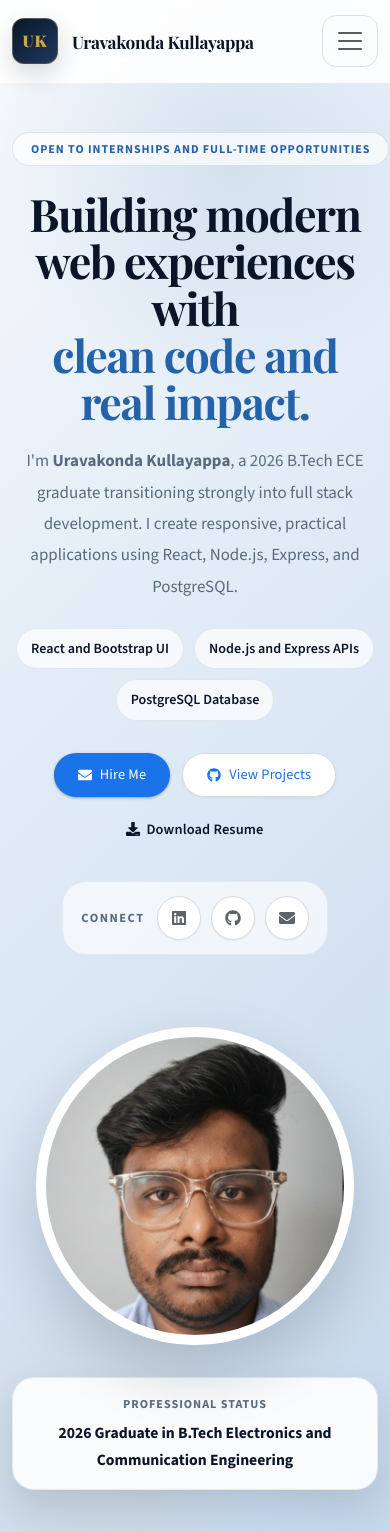
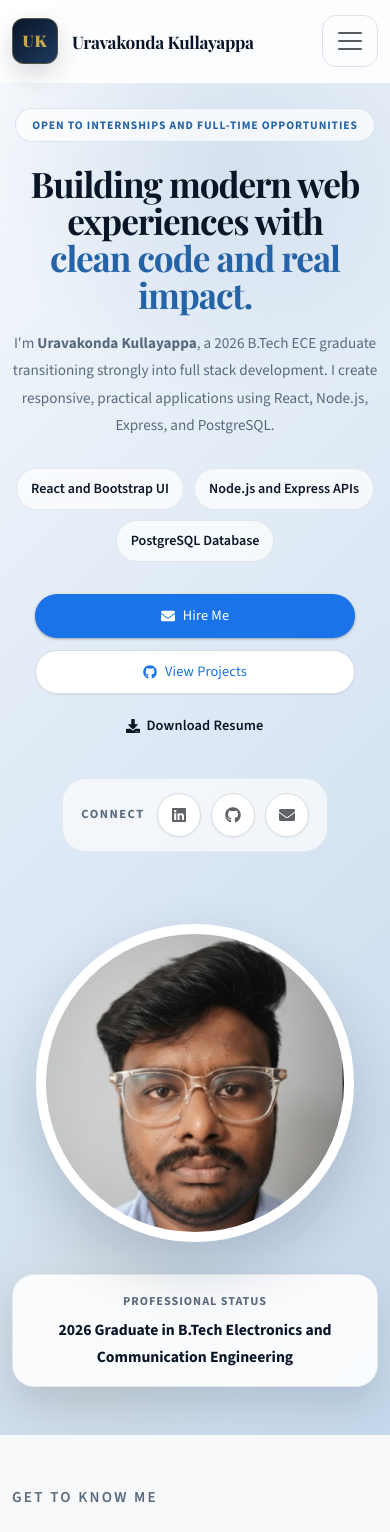
Before and after one commit to Ukullayappa/My-Portfolio, a React (Vite) app: page / in a window 390 px wide. Shown: the top 1532 px of the page. Built offline with nearby package versions, Linux system fonts and the light colour scheme.

Commit message:
Optimize hero section responsiveness and implement fluid typography scaling

```diff
--- a/src/index.css
+++ b/src/index.css
@@ -31,13 +31,13 @@ body {
 
 h1, h2, h3, h4 { font-family: var(--font-display); font-weight: 700; color: var(--navy); }
 
-.section-padding { padding: 90px 0; }
-.section-title { font-family: var(--font-display); font-size: clamp(2rem, 4vw, 2.8rem); font-weight: 700; color: var(--navy); margin-bottom: 0.4rem; }
-.section-subtitle { font-family: var(--font-body); font-size: 1rem; color: var(--text-muted); letter-spacing: 0.12em; text-transform: uppercase; font-weight: 500; }
-.section-divider { width: 56px; height: 3px; background: linear-gradient(90deg, var(--gold), var(--navy-accent)); border-radius: 2px; margin: 1rem 0 2.5rem 0; }
+.section-padding { padding: clamp(60px, 8vw, 100px) 0; }
+.section-title { font-family: var(--font-display); font-size: clamp(2.1rem, 4.5vw, 3.2rem); font-weight: 700; color: var(--navy); margin-bottom: 0.4rem; line-height: 1.2; }
+.section-subtitle { font-family: var(--font-body); font-size: 0.95rem; color: var(--text-muted); letter-spacing: 0.15em; text-transform: uppercase; font-weight: 600; }
+.section-divider { width: 60px; height: 3px; background: linear-gradient(90deg, var(--gold), var(--navy-accent)); border-radius: 2px; margin: 1.2rem 0 2.8rem 0; }
 .section-soft { background: linear-gradient(180deg, rgba(247,248,250,0.95) 0%, #ffffff 100%); }
-.section-copy { font-family: var(--font-body); font-size: 1.04rem; color: var(--text-muted); line-height: 1.85; margin-bottom: 18px; }
-.section-intro { font-family: var(--font-body); color: var(--text-muted); max-width: 600px; font-size: 1rem; }
+.section-copy { font-family: var(--font-body); font-size: clamp(1rem, 1.1vw, 1.15rem); color: var(--text-muted); line-height: 1.8; margin-bottom: 18px; }
+.section-intro { font-family: var(--font-body); color: var(--text-muted); max-width: 700px; font-size: clamp(1rem, 1.05vw, 1.1rem); }
 
 /* ── Google Material-style Buttons ── */
 .btn-primary-custom {
@@ -183,12 +183,19 @@ h1, h2, h3, h4 { font-family: var(--font-display); font-weight: 700; color: var(
   color: var(--navy-accent) !important;
   border: 1px solid rgba(37,99,168,0.15);
   border-radius: 999px;
-  padding: 10px 18px;
+  padding: 10px 20px;
   font-family: var(--font-body);
   font-weight: 700;
   letter-spacing: 0.08em;
   text-transform: uppercase;
   margin-bottom: 1.5rem;
+  display: inline-flex;
+  align-items: center;
+  max-width: 100%;
+  white-space: normal;
+  text-align: center;
+  line-height: 1.4;
+  font-size: clamp(0.7rem, 2vw, 0.85rem);
 }
 .hero-title {
   font-family: var(--font-display);
@@ -202,11 +209,11 @@ h1, h2, h3, h4 { font-family: var(--font-display); font-weight: 700; color: var(
 .hero-title span { color: var(--navy-accent); display: block; }
 .hero-lead {
   font-family: var(--font-body);
-  font-size: 1.06rem;
+  font-size: clamp(1rem, 1.2vw, 1.15rem);
   color: var(--text-muted);
-  max-width: 560px;
-  line-height: 1.85;
-  margin-bottom: 1.6rem;
+  max-width: 580px;
+  line-height: 1.8;
+  margin-bottom: 1.8rem;
 }
 .hero-highlight-row {
   display: flex;
@@ -651,19 +658,34 @@ footer { background: var(--navy); color: rgba(255,255,255,0.7); }
 }
 
 @media (max-width: 768px) {
-  .profile-photo, .profile-photo-placeholder { width: 240px; height: 280px; }
+  .profile-photo, .profile-photo-placeholder { width: 220px; height: 260px; }
   .section-padding { padding: 60px 0; }
+  .hero-section { padding-top: 60px; text-align: center; }
   .hero-title {
     max-width: none;
     text-align: center;
+    margin-bottom: 1rem;
   }
   .hero-lead,
   .section-intro {
     text-align: center;
+    margin-left: auto;
+    margin-right: auto;
   }
   .hero-highlight-row,
   .hero-cta-row,
   .hero-social-strip {
+    justify-content: center;
+  }
+  .hero-cta-row {
+    flex-direction: column;
+    width: 100%;
+    max-width: 320px;
+    margin-left: auto;
+    margin-right: auto;
+  }
+  .hero-cta-row .btn, .hero-cta-row .hero-resume-link {
+    width: 100%;
     justify-content: center;
   }
   .hero-profile-grid {
@@ -672,6 +694,7 @@ footer { background: var(--navy); color: rgba(255,255,255,0.7); }
   .projects-footer-panel {
     text-align: center;
     justify-content: center;
+    padding: 20px;
   }
   .project-card-actions {
     flex-direction: column;
@@ -698,3 +721,20 @@ footer { background: var(--navy); color: rgba(255,255,255,0.7); }
     flex-direction: column;
   }
 }
+
+@media (max-width: 480px) {
+  .hero-intro-badge { font-size: 0.72rem; padding: 8px 16px; }
+  .hero-title { font-size: 2.2rem; }
+  .hero-lead { font-size: 0.95rem; }
+  .section-padding { padding: 50px 0; }
+}
+
+@media (min-width: 1600px) {
+  .container { max-width: 1400px; }
+  body { font-size: 1.1rem; }
+}
+
+@media (min-width: 2500px) {
+  .container { max-width: 2000px; }
+  body { font-size: 1.3rem; }
+}
```
